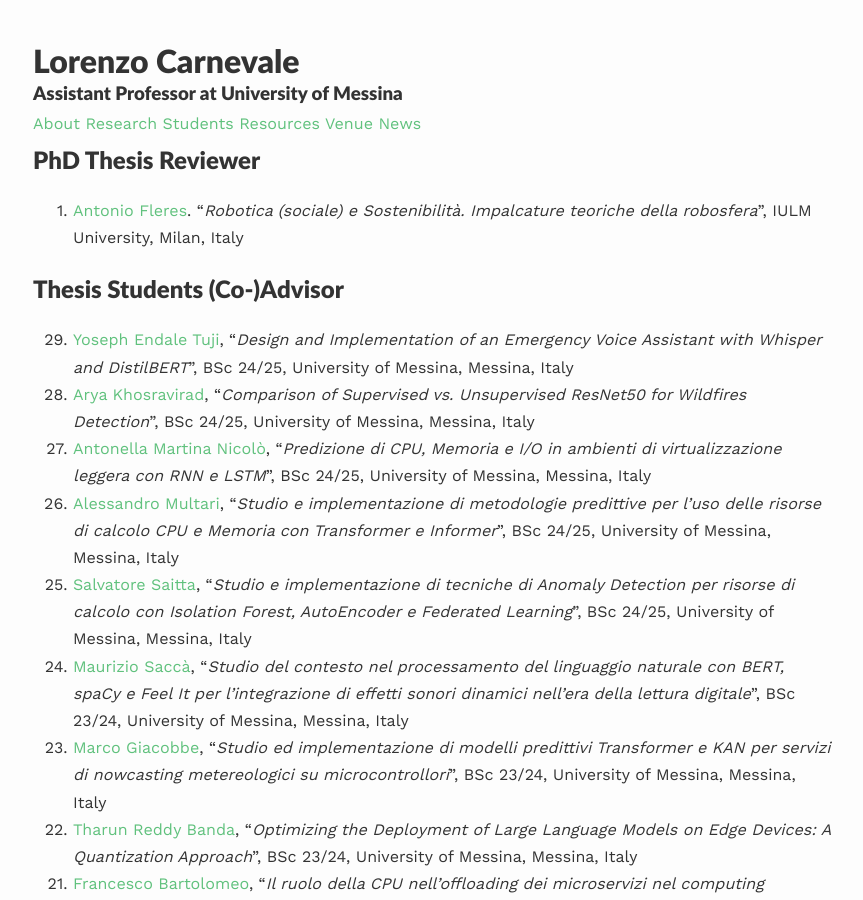
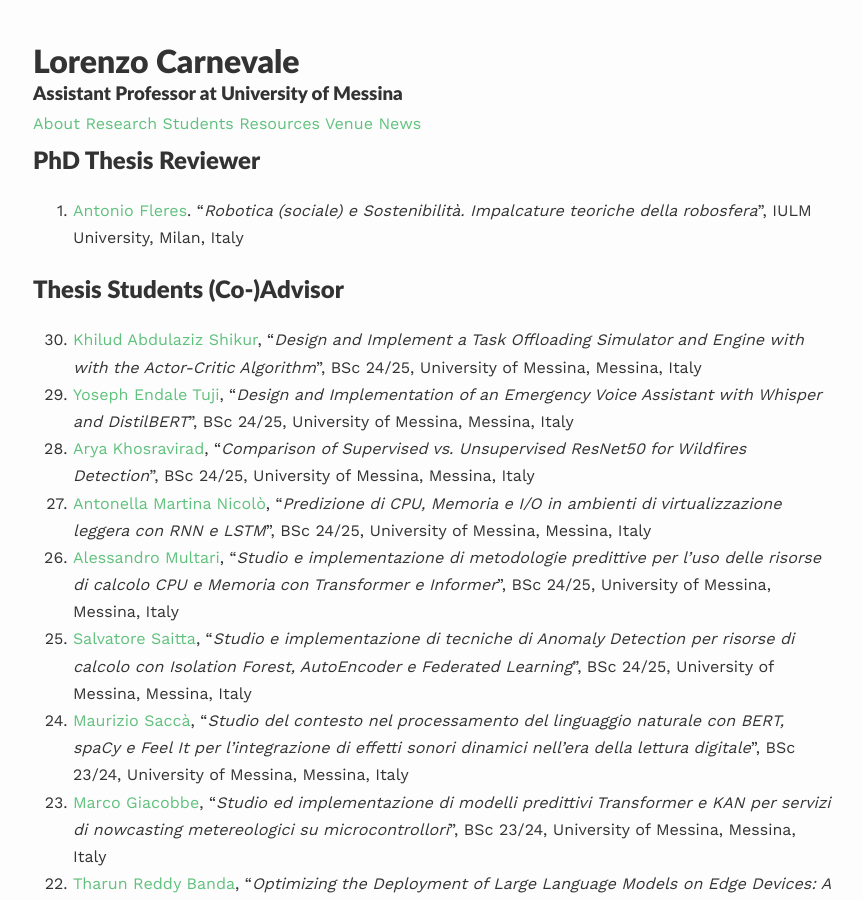
Before and after one commit to lcarnevale/lcarnevale.github.io, a Jekyll site: the page built from _pages/teaching.md, in a window 1280 px wide and 900 px high. Shown: the whole window, without its empty margins (207-1070 px from the left). Built offline with Jekyll 4.4.1, drawn with Linux system fonts in a browser that asks for light colours; nearby versions of some CDN libraries; some web fonts are replaced.

Commit message:
add thesis of Shikur

```diff
--- a/_pages/teaching.md
+++ b/_pages/teaching.md
@@ -11,6 +11,7 @@ published: true
 1. [Antonio Fleres](https://www.linkedin.com/in/antonio-fleres-863532177/). "*Robotica (sociale) e Sostenibilità. Impalcature teoriche della robosfera*", IULM University, Milan, Italy
 
 ## Thesis Students (Co-)Advisor
+1. [Khilud Abdulaziz Shikur](https://www.linkedin.com/in/khilud-abdulaziz-shikur-b648a4271/), "*Design and Implement a Task Offloading Simulator and Engine with with the  Actor-Critic Algorithm*", BSc 24/25, University of Messina, Messina, Italy
 1. [Yoseph Endale Tuji](https://www.linkedin.com/in/yoseph-endale-tuji-66b148291/), "*Design and Implementation of an Emergency Voice Assistant with Whisper and DistilBERT*", BSc 24/25, University of Messina, Messina, Italy
 1. [Arya Khosravirad](https://www.linkedin.com/in/arya-khosravi/), "*Comparison of Supervised vs. Unsupervised ResNet50 for Wildfires Detection*", BSc 24/25, University of Messina, Messina, Italy
 1. [Antonella Martina Nicolò](https://www.linkedin.com/in/antonella-martina-nicolò-48577710a/), "*Predizione di CPU, Memoria e I/O in ambienti di virtualizzazione leggera con RNN e LSTM*", BSc 24/25, University of Messina, Messina, Italy
```
